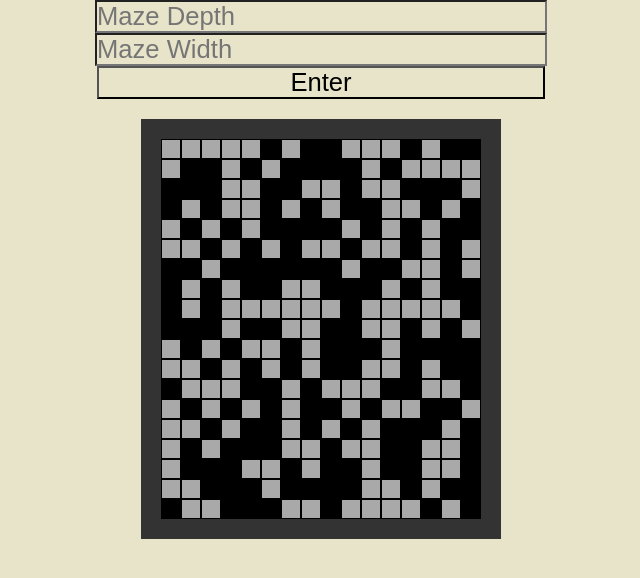
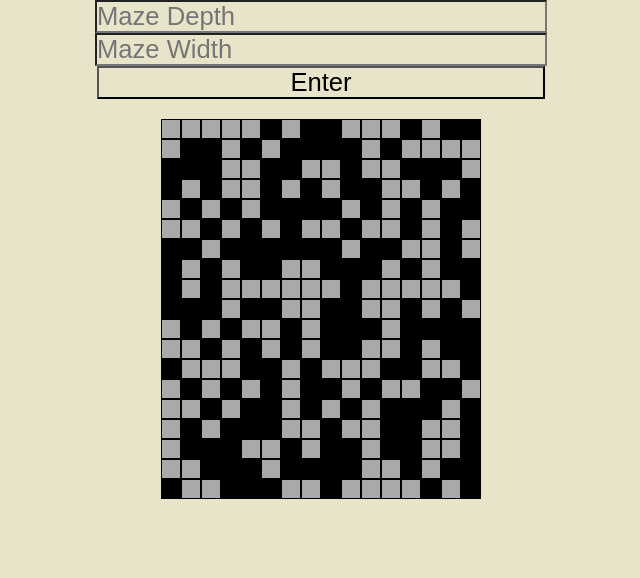
Before and after one commit to PeterJJonas/MazeGenerator, a plain HTML site: page index.html in a window 1280 px wide. Shown: the whole page, without its empty margins (319-959 px from the left). Drawn offline with Linux system fonts and the light colour scheme.

Commit message:
Remove maze border, change maze.style.Depth (typo) to maze.style.height

```diff
--- a/maze.css
+++ b/maze.css
@@ -72,7 +72,6 @@ table {
 
 #maze {
   margin: 20px;
-  border: 20px solid #333;
   padding: 0px;
   position: absolute;
 }
--- a/maze.js
+++ b/maze.js
@@ -44,7 +44,7 @@ function drawMaze(mazeDepth, mazeWidth, mazeBluePrint) {
 
 function createMazeBorder(mazeDepth, mazeWidth) {
   const mazeDepthInPixel = mazeDepth * 20;
-  maze.style.Depth = mazeDepthInPixel + 'px';
+  maze.style.height = mazeDepthInPixel + 'px';
   const mazeWidthInPixel = mazeWidth * 20;
   maze.style.width = mazeWidthInPixel + 'px';
 }
```
